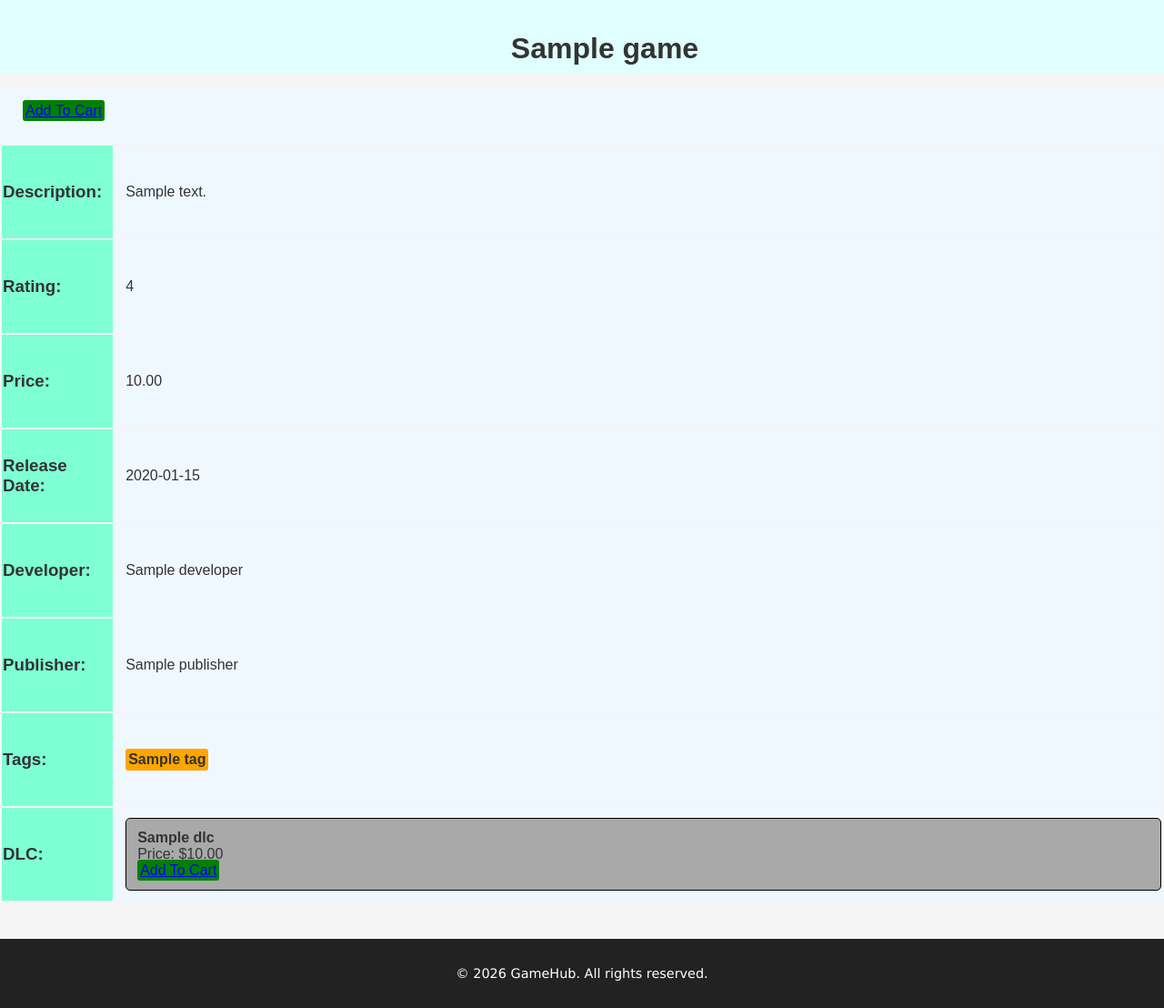
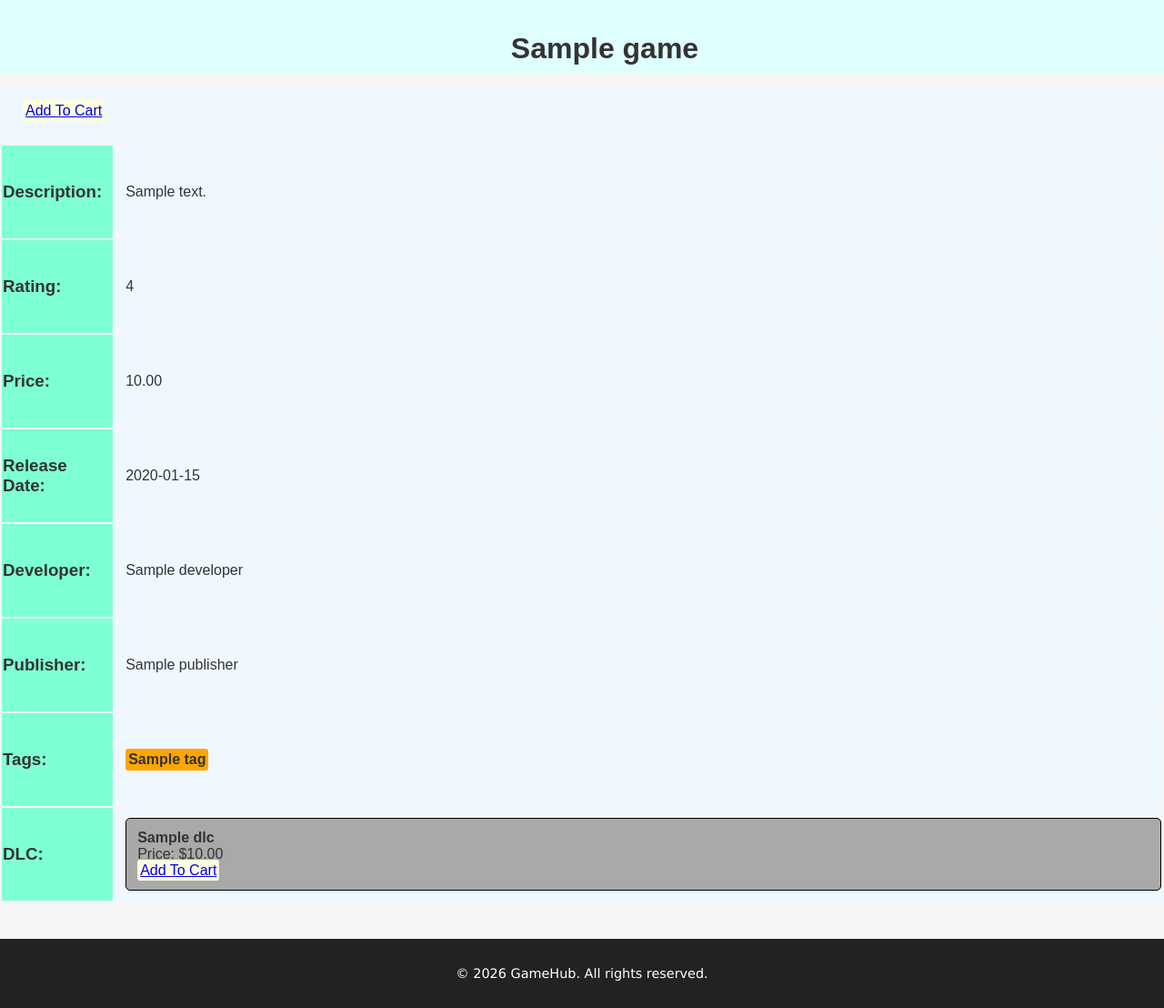
Before and after one commit to semiseoo/DBGameCatalogue, a Flask app: page /game/1 in a window 1280 px wide; the page is wider, and only the part inside the window is pictured. Shown: the part 65-1173 px from the top of that part at 91% size. Run offline with Flask 3, Linux system fonts and the light colour scheme; tables that the repository leaves empty hold one stand-in row (values such as "Sample post"); data that the repository does not hold is empty; some libraries are stand-ins or nearby versions.

Commit message:
Update style.css

```diff
--- a/static/style.css
+++ b/static/style.css
@@ -62,11 +62,12 @@ opacity: 0.7;
     height: 30px;
     padding: 15px 25px;
     background: aliceblue;
+    justify-content: center;
 }
 
 .gamepage-cart-button {
     border-radius: 3px;
-    background-color: green;
+    background-color: lightyellow;
     padding: 3px;
 }
 
```
